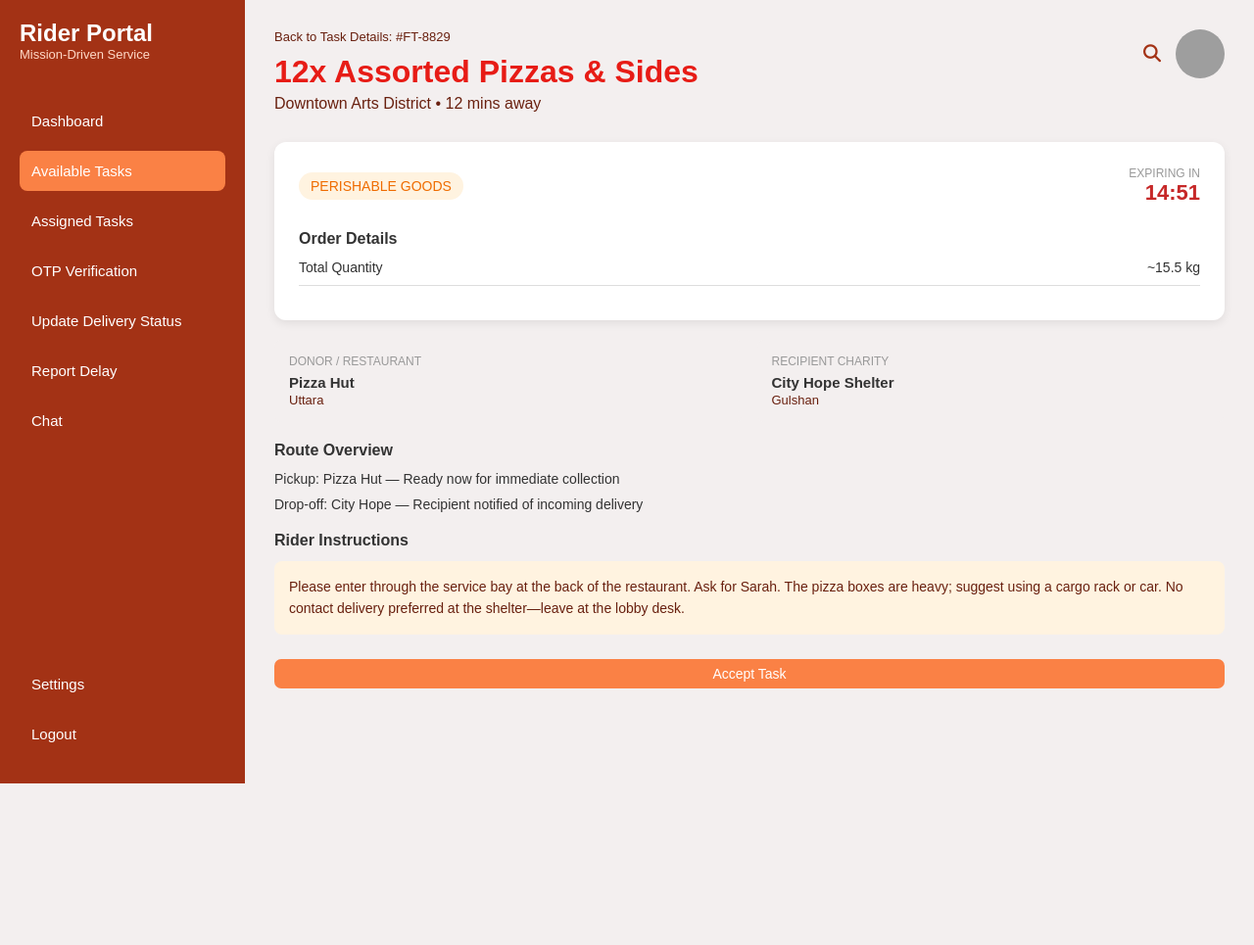
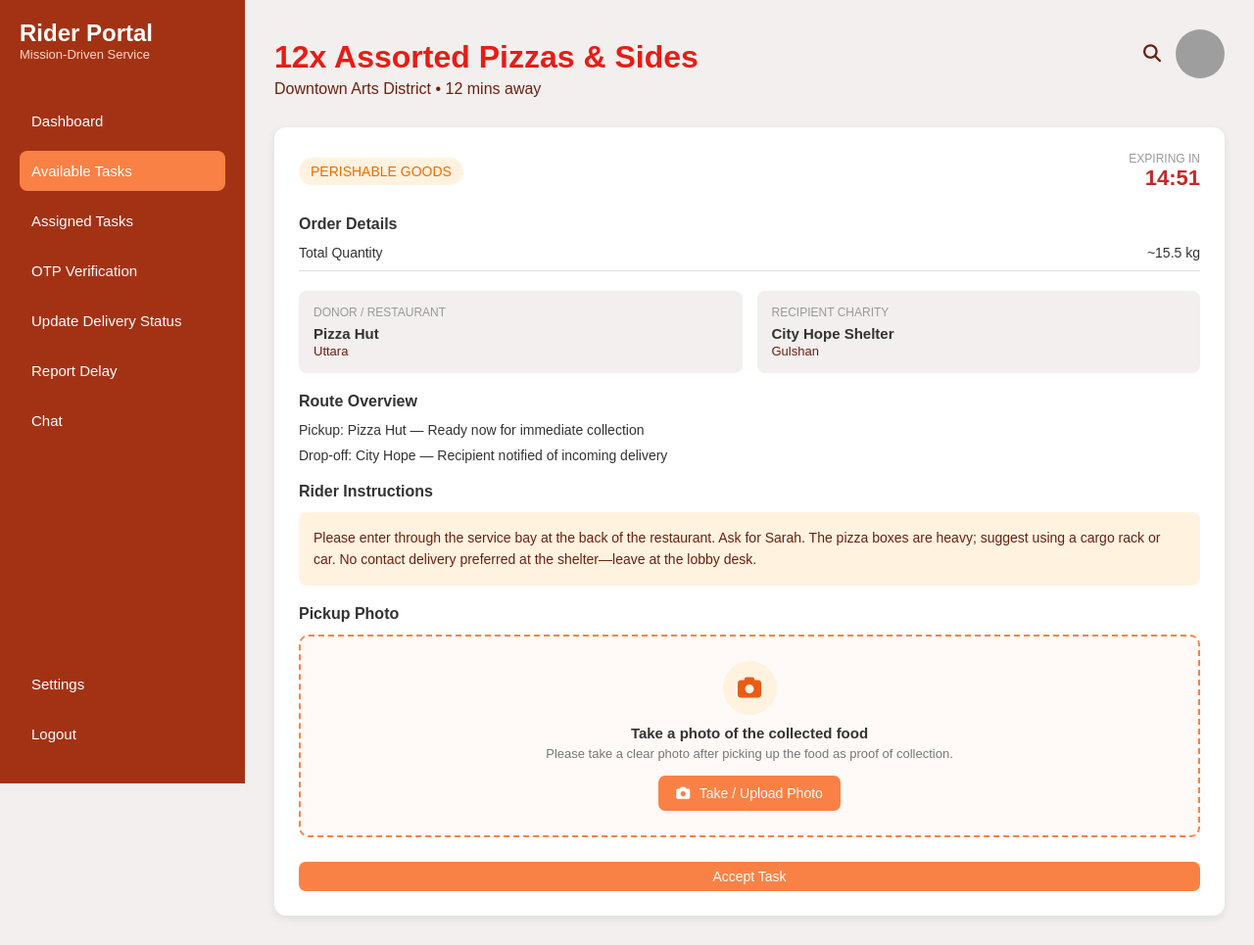
Before and after one commit to badhanroy-dev/SurplusFoodRescue, a PHP site: page /task-details.html in a window 1280 px wide. Shown: the whole page at 98% size. Before the commit the page ends 800 px from the top, so only its background shows below. Run offline with PHP 8.4, Linux system fonts and the light colour scheme; grey boxes are pictures that could not be loaded.

Commit message:
Add files via upload

```diff
--- a/rider-portal/rider-portal/task-details.css
+++ b/rider-portal/rider-portal/task-details.css
@@ -2,7 +2,7 @@
   margin: 0;
   padding: 0;
   box-sizing: border-box;
-    font-family: Arial, sans-serif;
+  font-family:Arial, sans-serif;
   }
 
 body {
@@ -15,6 +15,7 @@
 }
 
 /* ===== SIDEBAR ===== */
+
 .sidebar {
 width: 250px;
 background-color: #A33215;
@@ -22,6 +23,7 @@
 min-height: 100vh;
 display: flex;
 flex-direction: column;
+position: fixed;
 }
 
 .sidebar-title h1 {
@@ -53,7 +55,7 @@
 }
 
 .menu-item a:hover {
-  background-color: #69200F;
+background-color: #69200F
 }
 
 .menu-item.active a {
@@ -65,9 +67,11 @@
 }
 
 /* ===== MAIN AREA ===== */
+
 .main {
 flex: 1;
 padding: 30px;
+margin-left:250px ;
 }
 
 .page-header {
@@ -101,15 +105,12 @@
 align-items: center;
 gap: 15px;
 }
+
 .search-icon {
+color: #69200F;
 font-size: 18px;
-  color: #A33215;
-  cursor: pointer;
 }
 
-.search-icon:hover {
-  color: #E75C16;
-}
 .profile-img {
 width: 50px;
 height: 50px;
@@ -118,6 +119,7 @@
 }
 
 /* ===== CONTENT BOX ===== */
+
 .content-box {
 background-color: #FFFFFF;
 padding: 25px;
@@ -159,12 +161,16 @@
 color: #C62828;
 }
 
+/* ===== SECTION TITLES ===== */
+
 .section-title {
 color: #333;
 font-size: 16px;
 margin-bottom: 12px;
 margin-top: 20px;
 }
+
+/* ===== ORDER DETAILS ===== */
 
 .detail-list {
 display: flex;
@@ -181,6 +187,8 @@
 padding-bottom: 10px;
 border-bottom: 1px solid #ddd;
 }
+
+/* ===== DONOR / CHARITY CARDS ===== */
 
 .two-col-cards {
 display: grid;
@@ -213,11 +221,15 @@
 margin-top: 2px;
 }
 
+/* ===== ROUTE ===== */
+
 .route-list p {
 font-size: 14px;
 color: #333;
 margin-bottom: 10px;
 }
+
+/* ===== INSTRUCTIONS ===== */
 
 .instructions-box {
 background-color: #FFF3E0;
@@ -228,6 +240,70 @@
 line-height: 1.6;
 }
 
+/* ===== PICKUP PHOTO ===== */
+
+.photo-box {
+border: 2px dashed #FA8145;
+background-color: #fffaf7;
+padding: 25px;
+border-radius: 10px;
+text-align: center;
+margin-top: 10px;
+}
+
+.photo-icon {
+width: 55px;
+height: 55px;
+margin: 0 auto 10px;
+border-radius: 50%;
+background-color: #FFF3E0;
+display: flex;
+align-items: center;
+justify-content: center;
+}
+
+.photo-icon i {
+color: #E75C16;
+font-size: 24px;
+}
+
+.photo-title {
+color: #333;
+font-size: 15px;
+font-weight: 600;
+margin-bottom: 5px;
+}
+
+.photo-text {
+color: #777;
+font-size: 13px;
+margin-bottom: 15px;
+}
+
+.photo-button {
+display: inline-block;
+background-color: #FA8145;
+color: white;
+padding: 10px 18px;
+border-radius: 7px;
+cursor: pointer;
+font-size: 14px;
+}
+
+.photo-button:hover {
+background-color: #E9652F;
+}
+
+.photo-button i {
+margin-right: 6px;
+}
+
+#pickup-photo {
+display: none;
+}
+
+/* ===== BUTTONS ===== */
+
 .btn-full {
 width: 100%;
 margin-top: 25px;
@@ -236,7 +312,6 @@
 text-align: center;
 }
 
-/* ===== BUTTONS ===== */
 .btn {
 padding: 7px 15px;
 border-radius: 7px;
--- a/rider-portal/rider-portal/task-details.html
+++ b/rider-portal/rider-portal/task-details.html
@@ -1,17 +1,22 @@
 <!DOCTYPE html>
+
 <html lang="en">
 <head>
 <meta charset="UTF-8">
 <title>Rider Portal - Task Details</title>
+
 <link rel="stylesheet"
       href="https://cdnjs.cloudflare.com/ajax/libs/font-awesome/6.5.2/css/all.min.css">
+
 <link rel="stylesheet" href="task-details.css">
 </head>
+
 <body>
 
 <div class="container">
 
   <!-- Sidebar -->
+
   <div class="sidebar">
 <div class="sidebar-title">
   <h1>Rider Portal</h1>
@@ -19,82 +24,221 @@
 </div>
 
 <ul class="menu">
-      <li class="menu-item"><a href="dashboard.html">Dashboard</a></li>
-      <li class="menu-item active"><a href="available-tasks.html">Available Tasks</a></li>
-      <li class="menu-item"><a href="assigned-tasks.html">Assigned Tasks</a></li>
-      <li class="menu-item"><a href="otp-verification.html">OTP Verification</a></li>
-      <li class="menu-item"><a href="update-delivery-status.html">Update Delivery Status</a></li>
-      <li class="menu-item"><a href="report-delay.html">Report Delay</a></li>
-      <li class="menu-item"><a href="volunteer-chat.html">Chat</a></li>
+  <li class="menu-item">
+    <a href="dashboard.html">Dashboard</a>
+  </li>
+
+  <li class="menu-item active">
+    <a href="available-tasks.html">Available Tasks</a>
+  </li>
+
+  <li class="menu-item">
+    <a href="assigned-tasks.html">Assigned Tasks</a>
+  </li>
+
+  <li class="menu-item">
+    <a href="otp-verification.html">OTP Verification</a>
+  </li>
+
+  <li class="menu-item">
+    <a href="update-delivery-status.html">Update Delivery Status</a>
+  </li>
+
+  <li class="menu-item">
+    <a href="report-delay.html">Report Delay</a>
+  </li>
+
+  <li class="menu-item">
+    <a href="volunteer-chat.html">Chat</a>
+  </li>
 </ul>
 
 <ul class="menu bottom-menu">
-      <li class="menu-item"><a href="#">Settings</a></li>
-      <li class="menu-item"><a href="#">Logout</a></li>
+  <li class="menu-item">
+    <a href="#">Settings</a>
+  </li>
+
+  <li class="menu-item">
+    <a href="#">Logout</a>
+  </li>
 </ul>
+
   </div>
 
   <!-- Main Content -->
+
   <div class="main">
 
+<!-- Page Header -->
 <div class="page-header">
+
   <div>
-        <a href="available-tasks.html" class="back-link">Back to Task Details: #FT-8829</a>
-        <h2 class="page-heading">12x Assorted Pizzas &amp; Sides</h2>
-        <p class="page-subtitle">Downtown Arts District • 12 mins away</p>
+    <a href="available-tasks.html" class="back-link">
+
+    </a>
+
+    <h2 class="page-heading">
+      12x Assorted Pizzas &amp; Sides
+    </h2>
+
+    <p class="page-subtitle">
+      Downtown Arts District • 12 mins away
+    </p>
   </div>
+
   <div class="profile-section">
     <i class="fa-solid fa-magnifying-glass search-icon"></i>
-        <img src="https://i.pravatar.cc/50" class="profile-img" alt="profile">
-      </div>
+
+    <img src="https://i.pravatar.cc/50"
+         class="profile-img"
+         alt="profile">
   </div>
 
+</div>
+
+
+<!-- Content Box -->
 <div class="content-box">
 
+  <!-- Banner -->
   <div class="banner-row">
-        <span class="badge badge-warning">PERISHABLE GOODS</span>
+
+    <span class="badge badge-warning">
+      PERISHABLE GOODS
+    </span>
+
     <div class="expiry-box">
       <p class="expiry-label">EXPIRING IN</p>
       <p class="expiry-time">14:51</p>
     </div>
+
   </div>
 
-      <h3 class="section-title">Order Details</h3>
+
+  <!-- Order Details -->
+  <h3 class="section-title">
+    Order Details
+  </h3>
+
   <div class="detail-list">
+
     <div class="detail-item">
       <span>Total Quantity</span>
       <span>~15.5 kg</span>
     </div>
-        </div>
+
   </div>
 
+
+  <!-- Donor and Charity -->
   <div class="two-col-cards">
+
     <div class="mini-card">
-          <p class="mini-label">DONOR / RESTAURANT</p>
-          <p class="mini-value">Pizza Hut</p>
-          <p class="mini-sub">Uttara</p>
-        </div>
-        <div class="mini-card">
-          <p class="mini-label">RECIPIENT CHARITY</p>
-          <p class="mini-value">City Hope Shelter</p>
-          <p class="mini-sub">Gulshan</p>
-        </div>
+
+      <p class="mini-label">
+        DONOR / RESTAURANT
+      </p>
+
+      <p class="mini-value">
+        Pizza Hut
+      </p>
+
+      <p class="mini-sub">
+        Uttara
+      </p>
+
     </div>
 
-      <h3 class="section-title">Route Overview</h3>
-      <div class="route-list">
-        <p>Pickup: Pizza Hut — Ready now for immediate collection</p>
-        <p>Drop-off: City Hope — Recipient notified of incoming delivery</p>
+
+    <div class="mini-card">
+
+      <p class="mini-label">
+        RECIPIENT CHARITY
+      </p>
+
+      <p class="mini-value">
+        City Hope Shelter
+      </p>
+
+      <p class="mini-sub">
+        Gulshan
+      </p>
+
     </div>
 
-      <h3 class="section-title">Rider Instructions</h3>
-      <div class="instructions-box">
-        Please enter through the service bay at the back of the restaurant. Ask for Sarah.
-        The pizza boxes are heavy; suggest using a cargo rack or car. No contact delivery
-        preferred at the shelter—leave at the lobby desk.
   </div>
 
-      <a href="assigned-tasks.html" class="btn btn-primary btn-full">Accept Task</a>
+
+  <!-- Route Overview -->
+  <h3 class="section-title">
+    Route Overview
+  </h3>
+
+  <div class="route-list">
+
+    <p>
+      Pickup: Pizza Hut — Ready now for immediate collection
+    </p>
+
+    <p>
+      Drop-off: City Hope — Recipient notified of incoming delivery
+    </p>
+
+  </div>
+
+
+  <!-- Rider Instructions -->
+  <h3 class="section-title">
+    Rider Instructions
+  </h3>
+
+  <div class="instructions-box">
+
+    Please enter through the service bay at the back of the restaurant.
+    Ask for Sarah. The pizza boxes are heavy; suggest using a cargo rack
+    or car. No contact delivery preferred at the shelter—leave at the
+    lobby desk.
+
+  </div>
+
+
+  <!-- Pickup Photo -->
+  <h3 class="section-title">
+    Pickup Photo
+  </h3>
+
+  <div class="photo-box">
+
+    <div class="photo-icon">
+      <i class="fa-solid fa-camera"></i>
+    </div>
+
+    <p class="photo-title">
+      Take a photo of the collected food
+    </p>
+
+    <p class="photo-text">
+      Please take a clear photo after picking up the food as proof of collection.
+    </p>
+
+    <label for="pickup-photo" class="photo-button">
+      <i class="fa-solid fa-camera"></i>
+      Take / Upload Photo
+    </label>
+
+    <input type="file"
+           id="pickup-photo"
+           accept="image/*"
+           capture="environment">
+
+  </div>
+
+
+  <!-- Accept Task Button -->
+  <a href="assigned-tasks.html"
+     class="btn btn-primary btn-full">
+    Accept Task
+  </a>
 
 </div>
 
```
Lines whose indentation alone changed are shown as unchanged.
